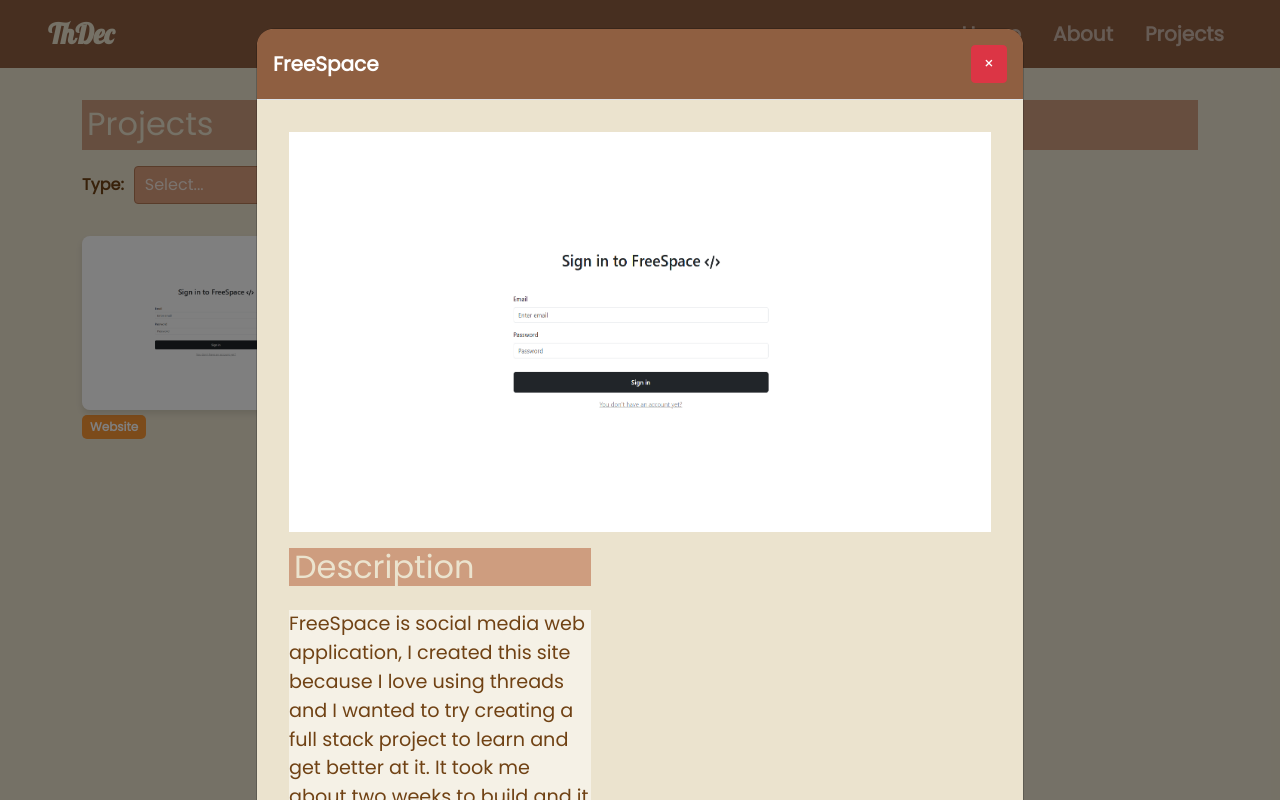
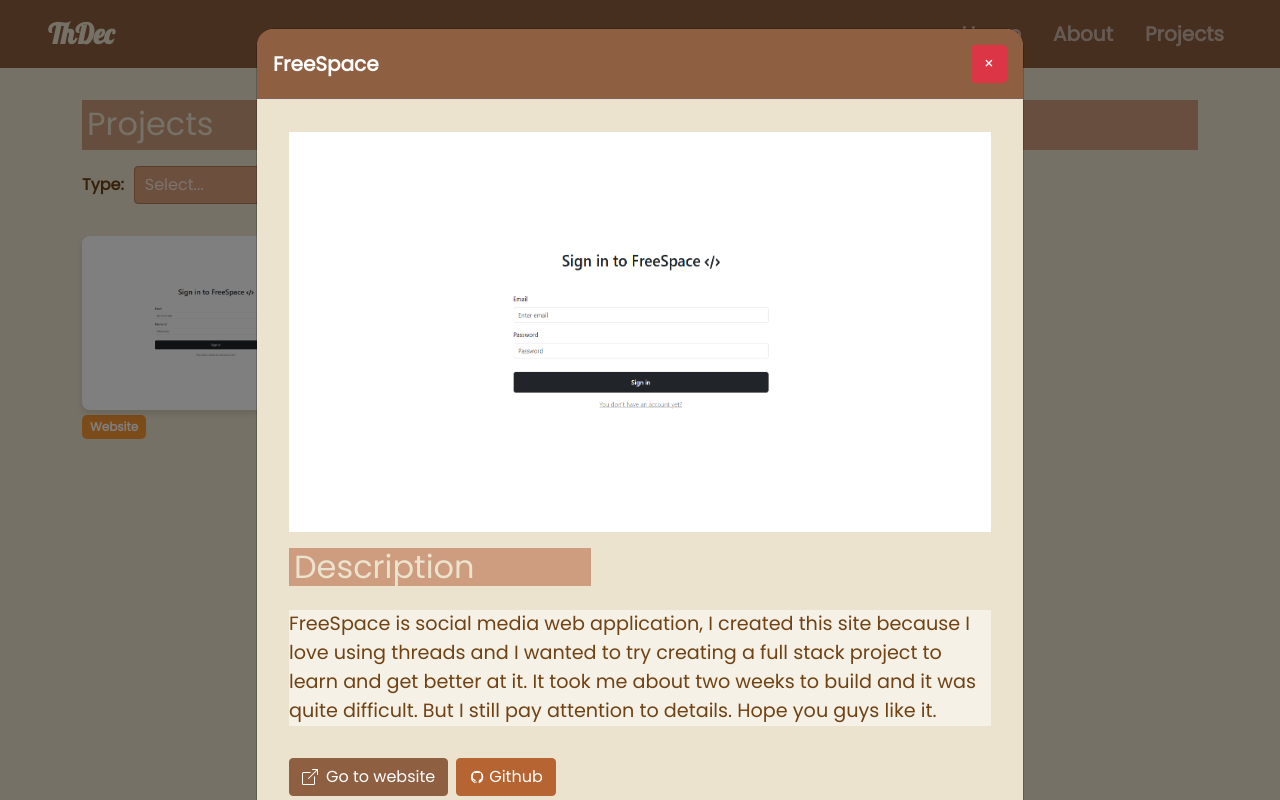
Before and after one commit to Thanapoom-Dechalamai/React-portfolio-app, a React (Create React App) app: page /projects in a window 1280 px wide. Both pictures are taken after a click on the element 215 px from the left and 322 px from the top of the page. Shown: the top 800 px of the page. Built offline with nearby package versions, Linux system fonts and the light colour scheme.

Commit message:
remove margin in description

```diff
--- a/src/components/routes/projects-page/projects-page.style.css
+++ b/src/components/routes/projects-page/projects-page.style.css
@@ -167,7 +167,6 @@
 }
 
 .description-content p {
-    margin-right: 25rem;
     font-weight: normal;
     background-color: rgba(255, 255, 255, 0.5);
 }
```
